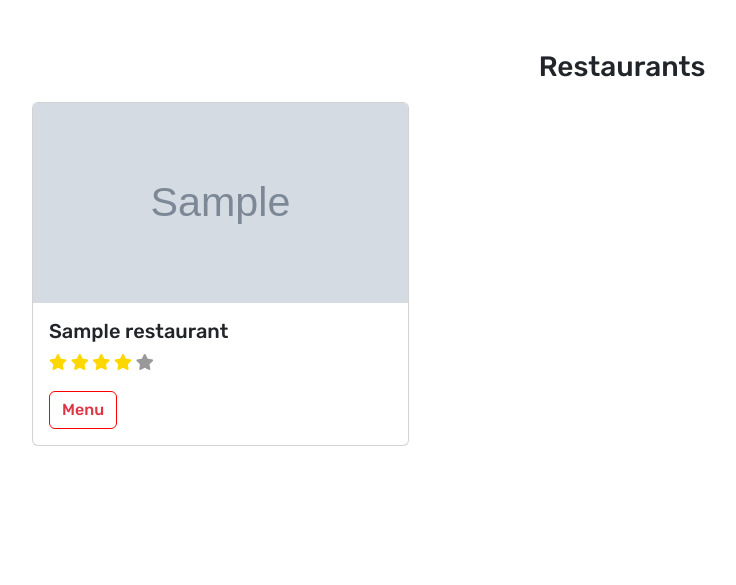
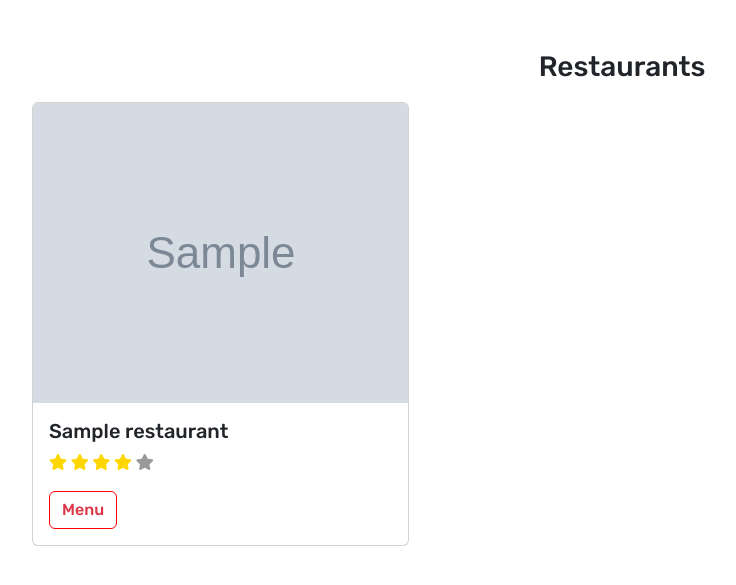
Before and after one commit to devo329/Group5-project, a Django app: page / in a window 1280 px wide. Shown: the part 77-662 px from the top of the page, without its empty margins (18-754 px from the left). Run offline with Django 4.2, Linux system fonts and the light colour scheme; tables that the repository leaves empty hold one stand-in row (values such as "Sample post"); grey boxes marked "Sample" are stand-in pictures; some libraries are stand-ins or nearby versions.

Commit message:
card fix

```diff
--- a/restaurants/templates/index.html
+++ b/restaurants/templates/index.html
@@ -68,9 +68,9 @@
     <h3 style="text-align: center; padding-bottom:10px;">Restaurants</h3>
     {% for data in restaurant_rating_data %}
     <div class="col-sm-4" style="padding-bottom: 20px;">
-      <div class="card " style="">
+      <div class="card">
         <img src="/static/restaurant/{{data.restaurant.image_name}}"
-        style="height: 200px; object-fit: cover; border-bottom" class="card-img-top " alt="...">
+        style="height: 300px; object-fit: cover;" class="card-img-top " alt="...">
         <div class="card-body">
           <h5 class="card-title">{{data.restaurant.name}}</h5>
           <!-- <p class="card-text"> Average Rating: {{ data.avg_rating }}</p> -->
```
